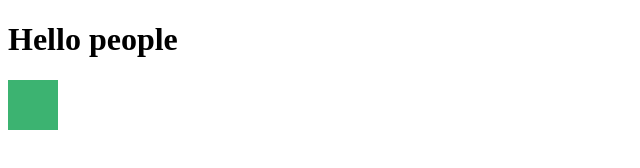
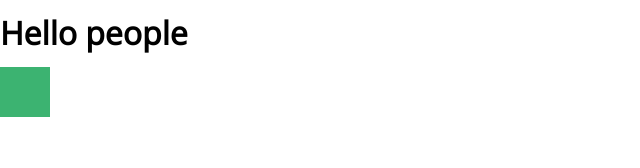
Before and after one commit to chanonroy/gatsby-portfolio, a Gatsby site: page / in a window 1280 px wide. Shown: the whole page, without its empty margins (0-640 px from the left). Built offline with nearby package versions, Linux system fonts and the light colour scheme; Gatsby itself is replaced by a stand-in of ours.

Commit message:
fix: global style

```diff
--- a/src/components/header.tsx
+++ b/src/components/header.tsx
@@ -1,6 +1,6 @@
-import { Link } from "gatsby";
-import PropTypes from "prop-types";
-import React from "react";
+import { Link } from 'gatsby';
+import PropTypes from 'prop-types';
+import React from 'react';
 
 const Header = ({ siteTitle }) => (
   <header
--- a/src/components/layout.tsx
+++ b/src/components/layout.tsx
@@ -1,13 +1,28 @@
-import React, { ReactNode } from "react";
-import { ThemeProvider } from "styled-components";
-import theme from "../styles/theme";
+import React, { ReactNode } from 'react';
+import { ThemeProvider, createGlobalStyle } from 'styled-components';
+import theme from '../styles/theme';
 
 interface LayoutProps {
   children: ReactNode;
 }
 
+const GlobalStyle = createGlobalStyle`
+  body {
+    margin: 0;
+    color: $color-font;
+    line-height: 1.5em;
+    font-family: 'Open Sans', sans-serif;
+    -webkit-font-smoothing: antialiased;
+    a {
+     color: inherit;
+     text-decoration: none;
+    }
+  }
+`;
+
 const Layout = ({ children }: LayoutProps) => (
   <>
+    <GlobalStyle />
     <ThemeProvider theme={theme}>
       <main>{children}</main>
     </ThemeProvider>
--- a/src/styles/theme.ts
+++ b/src/styles/theme.ts
@@ -1,6 +1,8 @@
 const theme = {
   colors: {
-    primary: "mediumseagreen",
+    primary: 'mediumseagreen',
+    black: '#384047',
+    softGrey: '#999',
   },
 };
 
```
Also changed, not shown: src/components/seo.tsx (+4 -4 lines), src/pages/index.tsx (+4 -4 lines), 1 other file.
